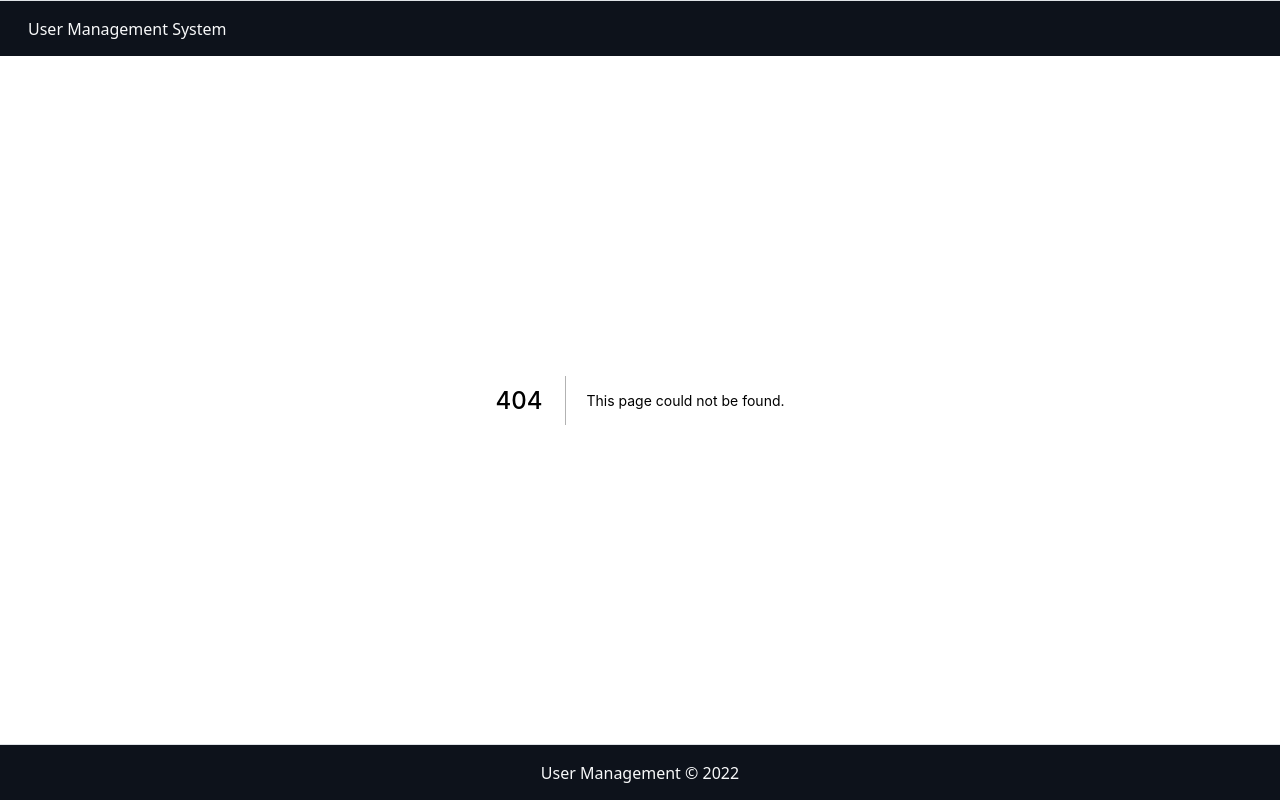
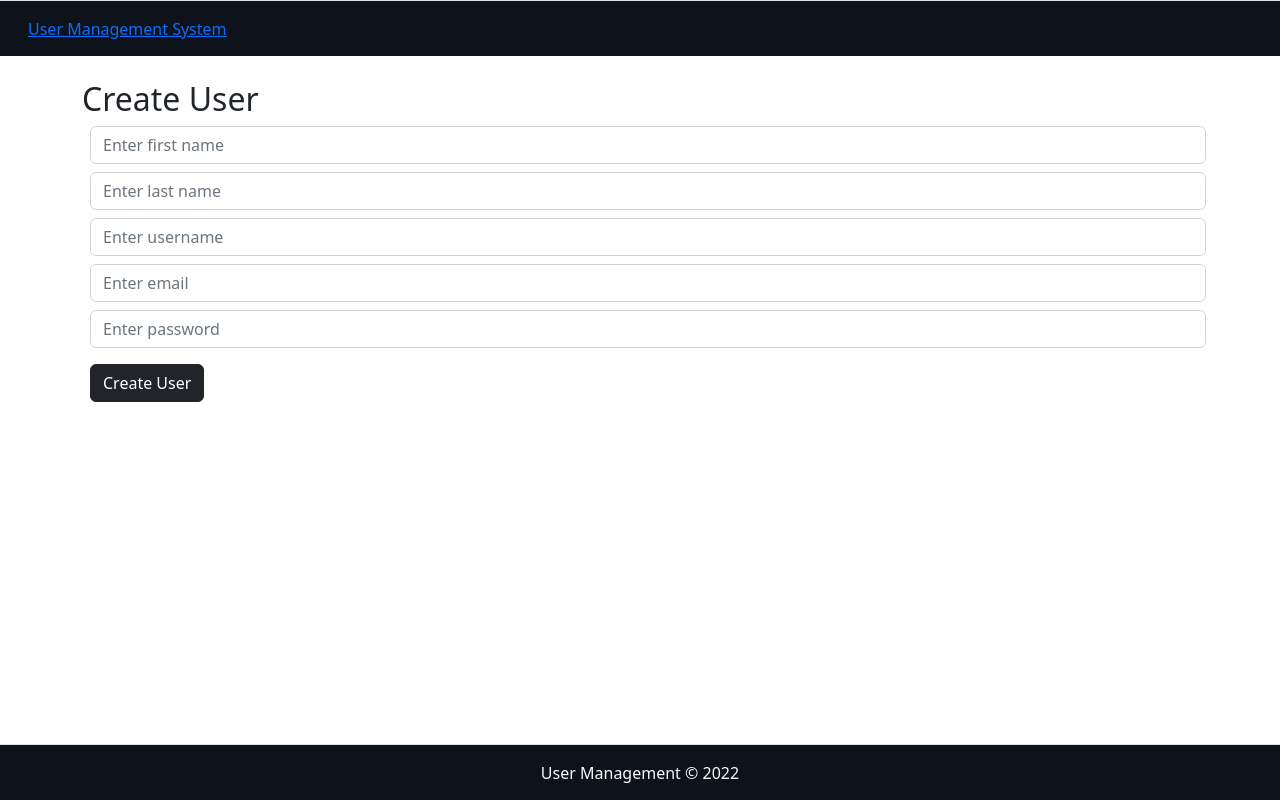
Before and after one commit to BesoSE/User-Management-system, a Next.js app in the folder user_management_fe/: page /createuser in a window 1280 px wide. Before the commit this address had no page. Built offline with nearby package versions, Linux system fonts and the light colour scheme.

Commit message:
create, edit user

```diff
--- a/user_management_fe/components/Home.js
+++ b/user_management_fe/components/Home.js
@@ -2,6 +2,7 @@ import userAPI from "../http/users";
 import UserTable from "./UserTable";
 import {useEffect, useState} from "react";
 import Modal from "./Modal";
+import Router from 'next/router'
 
 const Home = () => {
     const [users, setUsers] = useState([]);
@@ -28,9 +29,9 @@ const Home = () => {
         }, [])
 
     return (
-        <div className="container" style={{marginTop: '10vh'}}>
+        <div className="container" style={{marginTop: '10vh', marginBottom: '10vh'}}>
             <Modal showModal={showModal} setShowModal={setShowModal} deleteUser={deleteUser}/>
-            <button className="btn btn-primary">Create user</button>
+            <button className="btn btn-primary" onClick={()=>{Router.push("/createuser")}}>Create user</button>
             <UserTable users={users} data={data}  setShowModal={setShowModal}/>
         </div>
     )
--- a/user_management_fe/components/Modal.js
+++ b/user_management_fe/components/Modal.js
@@ -12,7 +12,7 @@ const Modal = ({showModal, setShowModal, deleteUser}) => {
                                 </div>
 
                                 <div className="modal-footer">
-                                    <button onClick={(e) => setShowModal(null)} type="button" className="btn btn-secondary" data-bs-dismiss="modal">Close
+                                    <button onClick={(e) => setShowModal(null)} type="button" className="btn btn-secondary" data-bs-dismiss="modal">No
                                     </button>
                                     <button onClick={(e) => deleteUser(showModal)} type="button" className="btn btn-primary m-2">Yes</button>
                                 </div>
--- a/user_management_fe/components/Navbar.js
+++ b/user_management_fe/components/Navbar.js
@@ -1,4 +1,5 @@
 import {Col, Container, Row} from "react-bootstrap"
+import Link from "next/link";
 
 const NavBar = () => {
 
@@ -9,7 +10,7 @@ const NavBar = () => {
             <Container fluid={true}>
                 <Row className="border-top p-3">
                     <Col className="text-light" md={12} sm={12}>
-                        User Management System
+                       <Link href={'/'} > User Management System </Link>
                     </Col>
 
                 </Row>
--- /dev/null
+++ b/user_management_fe/components/UserForm.js
@@ -0,0 +1,83 @@
+import {useState} from "react";
+import userAPI from "../http/users";
+import Router from "next/router";
+
+const UserForm = () => {
+    const [first_name, setFirstName] = useState('');
+    const [last_name, setLastName] = useState('');
+    const [email, setEmail] = useState('');
+    const [username, setUsername] = useState('');
+    const [password, setPassword] = useState('');
+
+    const createUser = async (e) => {
+        e.preventDefault();
+        try {
+            const res = await userAPI().createUser(first_name, last_name, email, password, username);
+            if (res.status == 200) {
+                Router.push('/');
+            }
+        } catch (err) {
+            console.log(err)
+            alert("Please check your data.")
+        }
+    }
+
+    return (
+        <div className="container" style={{marginTop: '10vh'}}>
+            <h2>Create User</h2>
+            <form className="" onSubmit={createUser}>
+                <input
+                    id="first_name"
+                    type="text"
+                    name="first_name"
+                    placeholder="Enter first name"
+                    className="form-control  m-2"
+                    onChange={e => setFirstName(e.target.value)}
+                    required
+                />
+                <input
+                    id="last_name"
+                    type="text"
+                    name="last_name"
+                    placeholder="Enter last name"
+                    className="form-control  m-2"
+                    onChange={e => setLastName(e.target.value)}
+                    required
+                />
+                <input
+                    id="username"
+                    type="text"
+                    name="username"
+                    placeholder="Enter username"
+                    className="form-control  m-2"
+                    onChange={e => setUsername(e.target.value)}
+                    required
+                />
+                <input
+                    id="email"
+                    type={"email"}
+                    name="email"
+                    placeholder="Enter email"
+                    className="form-control  m-2"
+                    onChange={e => setEmail(e.target.value)}
+                    required
+                />
+                <input
+                    id="password"
+                    type={"password"}
+                    name="password"
+                    placeholder="Enter password"
+                    className="form-control  m-2"
+                    minLength="8"
+                    onChange={e => setPassword(e.target.value)}
+                    required
+                />
+
+                <input type="submit" value="Create User" className="btn btn-dark m-2"/>
+            </form>
+        </div>
+    )
+}
+
+
+export default UserForm
--- a/user_management_fe/components/UserTable.js
+++ b/user_management_fe/components/UserTable.js
@@ -1,3 +1,5 @@
+import Router from "next/router";
+
 const UserTable = ({data, users, setShowModal}) => {
 
     return (
@@ -25,7 +27,7 @@ const UserTable = ({data, users, setShowModal}) => {
                             <td>{user.email}</td>
                             <td>{user.status.toString()}</td>
                             <td>
-                                <button className="btn btn-primary m-2">Edit</button>
+                                <button className="btn btn-primary m-2" onClick={()=>{Router.push(`/edituser/${user.id}`)}}>Edit</button>
                                 <button onClick={() => setShowModal(user.id)}  className="btn btn-danger m-2" >Delete</button>
 
 
--- a/user_management_fe/http/users.js
+++ b/user_management_fe/http/users.js
@@ -6,5 +6,21 @@ export default function userAPI() {
             getApiClient().get('/api/users/'),
         deleteUser: async (id) =>
             getApiClient().delete(`/api/user/${id}`),
+        createUser: async (first_name, last_name, email, password, username) =>
+            getApiClient().post('/api/user/',
+                {
+                    first_name,
+                    last_name,
+                    email,
+                    password,
+                    username
+                },
+            ),
+        editUser: async (id, data) =>
+            getApiClient().put(`/api/user/${id}`,
+                data,
+            ),
+        getUser: async (id) =>
+            getApiClient().get(`/api/user/${id}`),
     }
 }
--- /dev/null
+++ b/user_management_fe/pages/createuser.js
@@ -0,0 +1,11 @@
+import UserForm from "../components/UserForm";
+
+export default function CreateUser() {
+
+    return (
+        <div>
+            <UserForm />
+        </div>
+    )
+
+}
```
Also changed, not shown: user_management_fe/components/EditUserForm.js (added, +112 -0 lines), user_management_fe/pages/edituser/[id].js (added, +11 -0 lines).
